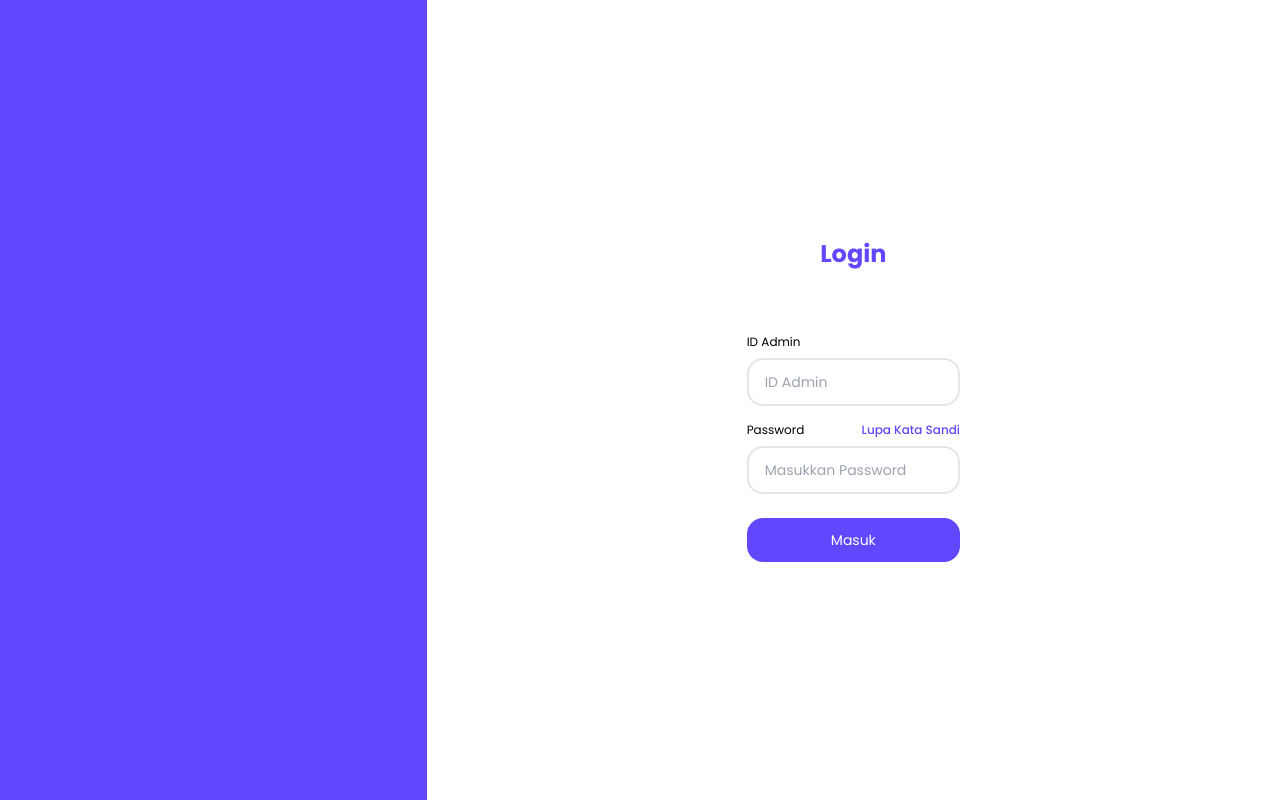
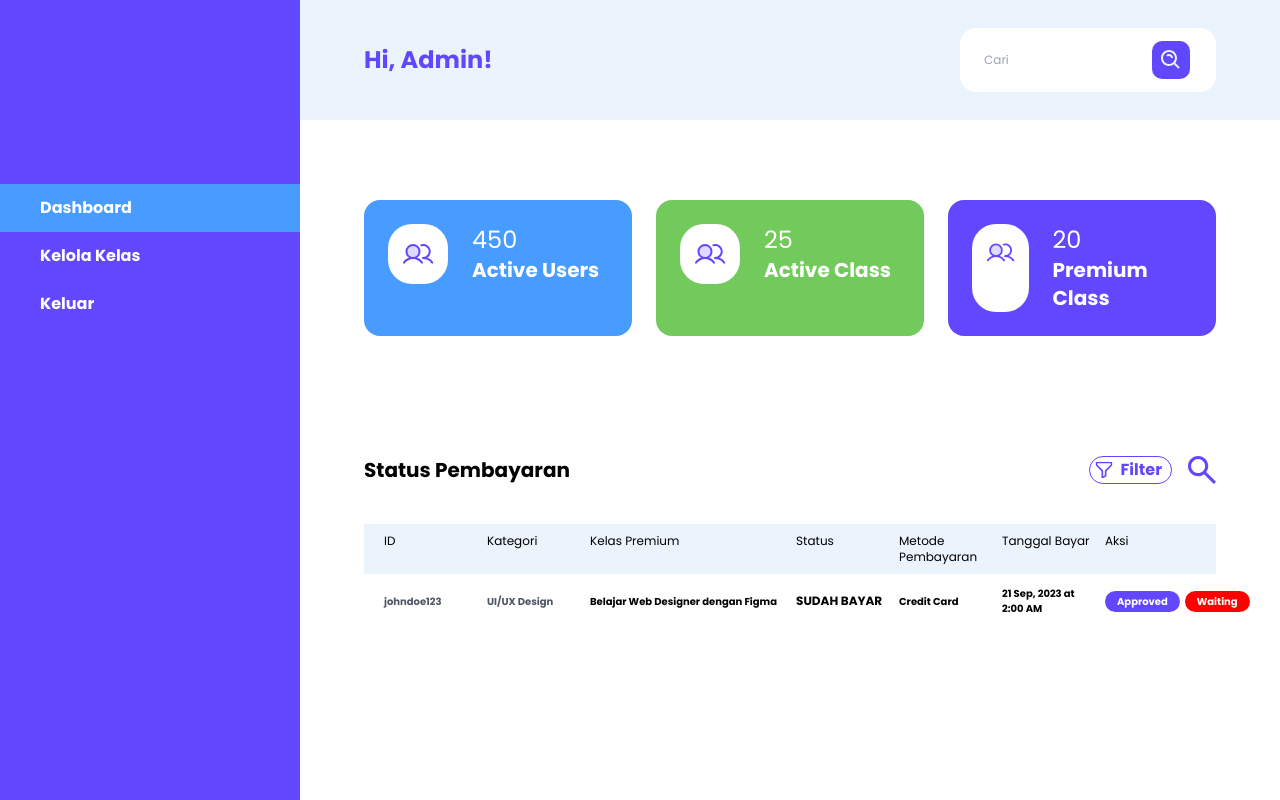
Before and after one commit to Andisurya01/Final-Project-Admin, a React (Vite) app: page /dashboard in a window 1280 px wide. Before the commit this address led to /login. Built offline with nearby package versions, Linux system fonts and the light colour scheme.

Commit message:
Memperbaiki button tambah kelas

```diff
--- a/src/components/Context/HookButtonProvider.jsx
+++ b/src/components/Context/HookButtonProvider.jsx
@@ -3,10 +3,10 @@ import { createContext, useState } from "react";
 export const HookButtonContext = createContext();
 
 export default function HookButtonProvider({ children }) {
-    const [isTambahKelas, setIsTambahKelas] = useState(false)
+    const [addClass, setAddClass] = useState(false)
 
     return (
-        <HookButtonContext.Provider value={[isTambahKelas, setIsTambahKelas]}>
+        <HookButtonContext.Provider value={[addClass, setAddClass]}>
             {children}
         </HookButtonContext.Provider>
     )
--- a/src/components/Dashboard/DataStatusPembayaran.jsx
+++ b/src/components/Dashboard/DataStatusPembayaran.jsx
@@ -1,4 +1,5 @@
 /* eslint-disable react/prop-types */
+import ButtonAksi from "../Button/ButtonAksi"
 const DataStatusPembayaran = ({ ID, Kategori, KelasPremium, Status, MetodePembayaran, TanggalBayar }) => {
     return (
         <section className="px-16">
@@ -9,6 +10,14 @@ const DataStatusPembayaran = ({ ID, Kategori, KelasPremium, Status, MetodePembay
                 <div className="text-xs font-bold "><p>{Status}</p></div>
                 <div className="text-[10px] font-bold "><p>{MetodePembayaran}</p></div>
                 <div className="text-[10px] font-bold "><p>{TanggalBayar}</p></div>
+                <div className="flex gap-[5px]">
+                    <button>
+                        <ButtonAksi title="Approved" background="#6148FF" />
+                    </button>
+                    <button>
+                        <ButtonAksi title="Waiting" background="#FF0000" />
+                    </button>
+                </div>
             </div>
         </section>
     )
--- a/src/components/Dashboard/Tabel.jsx
+++ b/src/components/Dashboard/Tabel.jsx
@@ -20,6 +20,9 @@ const Tabel = () => {
                 <div>
                     <p className="text-xs font-normal">Tanggal Bayar</p>
                 </div>
+                <div>
+                    <p className="text-xs font-normal">Aksi</p>
+                </div>
             </div>
         </section>
     )
--- a/src/components/HeadingTable/HeadingTable.jsx
+++ b/src/components/HeadingTable/HeadingTable.jsx
@@ -1,21 +1,26 @@
-import { useContext, useState } from "react"
+import TambahKelas from "../PopUp/TambahKelas"
+import { useContext } from "react"
 import { HookButtonContext } from "../Context/HookButtonProvider"
 /* eslint-disable react/prop-types */
 const HeadingTable = ({Title, TambahButton }) => {
-    const [isTambahKelas, setIsTambahKelas] = useState(false)
+    const [addClass, setAddClass] = useContext(HookButtonContext)
 
-    const handleTambahKelas = () => {
-        setIsTambahKelas(!isTambahKelas)
-        console.log("tekan");
+    const handleAddClass = () => {
+        if (addClass === true) {
+            setAddClass(false)
+        }else{
+            setAddClass(true)
+        }
     }
     return (
         <section className="flex justify-between content-center px-16 py-10 ">
             <h1 className="text-xl font-bold ">{Title}</h1>
             <div className="flex gap-4">
+                {handleAddClass && <TambahKelas />}
                 <div className={TambahButton}>
-                    <div className="flex items-center bg-DARKBLUE05 rounded-2xl px-[10px] py-[5px]">
+                    <div className="flex items-center bg-DARKBLUE05 rounded-2xl px-[10px] py-[5px]" onClick={handleAddClass}>
                         <img src="/icon_svg/gala_add.svg" />
-                        <button type="button" className="font-bold text-white text-base px-2" onClick={handleTambahKelas}>Tambah</button>
+                        <button type="button" className="font-bold text-white text-base px-2" >Tambah</button>
                     </div>
                 </div>
                 <div className="flex items-center rounded-2xl px-[5px]  border-DARKBLUE05 border">
--- a/src/components/KelolaKelas/DataTabelKelas.jsx
+++ b/src/components/KelolaKelas/DataTabelKelas.jsx
@@ -13,12 +13,12 @@ const DataTabelKelas = ({ KodeKelas, Kategori, NamaKelas, TipeKelas, Level, Harg
                 <div className="text-[10px] font-bold "><p>{Level}</p></div>
                 <div className="text-[10px] font-bold "><p>{HargaKelas}</p></div>
                 <div className="flex gap-[5px]">
-                    <div>
+                    <button>
                         <ButtonAksi title="Ubah" background="#6148FF" />
-                    </div>
-                    <div>
+                    </button>
+                    <button>
                         <ButtonAksi title="Hapus" background="#FF0000" />
-                    </div>
+                    </button>
                 </div>
             </div>
         </section>
--- a/src/components/PopUp/TambahKelas.jsx
+++ b/src/components/PopUp/TambahKelas.jsx
@@ -1,11 +1,25 @@
 import ButtonTambahKelas from "../Button/ButtonTambahKelas";
+import { useContext } from "react";
+import { HookButtonContext } from "../Context/HookButtonProvider";
+const TambahKelas = () => {
+    const [addClass, setAddClass] = useContext(HookButtonContext)
 
-const TambahKelas = () => {
-    return(
-        <section className="bg-white rounded-2xl max-w-screen-md mx-auto">
+    const handleAddClass = () => {
+        if (addClass === true) {
+            setAddClass(false)
+        }else{
+            setAddClass(true)
+        }
+    }
+    return (
+        <>
+            {addClass ?
+                <div className="fixed inset-0 py-5 bg-black/50">
+                    <div className="bg-white rounded-2xl max-w-screen-md mx-auto">
                         <div className="px-44 relative">
-                <img src="/icon_svg/LiveArea.svg" alt="Close icon" className="absolute top-0 right-0 pt-4 pr-4"/>
-
+                            <button type="button" onClick={handleAddClass}>
+                                <img src="/icon_svg/LiveArea.svg" alt="Close icon" className="absolute top-0 right-0 pt-4 pr-4" />
+                            </button>
                             <h1 className="font-bold py-11 text-2xl text-center text-DARKBLUE05">TambahKelas</h1>
 
                             <div className="pb-4">
@@ -41,7 +55,9 @@ const TambahKelas = () => {
                                 <div className="col-span-5"><ButtonTambahKelas background={"#6148FF"} title={"Simpan"}></ButtonTambahKelas></div>
                             </div>
                         </div>
-        </section>
+                    </div>
+                </div> : null}
+        </>
     )
 }
 
--- a/src/pages/LoginPages.jsx
+++ b/src/pages/LoginPages.jsx
@@ -3,11 +3,11 @@ const LoginPages = () => {
     return (
         <>
             <section className="mx-auto">
-                <div className="grid grid-cols-12 ">
-                    <div className="col-span-4 bg-DARKBLUE05 h-screen">
+                <div className="md:grid md:grid-cols-12 ">
+                    <div className="md:col-span-4 hidden md:block  bg-DARKBLUE05 h-screen">
 
                     </div>
-                    <div className="col-span-8 my-auto px-80">
+                    <div className="md:col-span-8 my-auto md:py-0 py-60 2xl:px-80 xl:px-60 lg:px-40 md:px-20 px-10">
                         <LoginForm />
                     </div>
 
--- a/src/routes/PrivateRoutes.jsx
+++ b/src/routes/PrivateRoutes.jsx
@@ -2,7 +2,7 @@ import { Navigate, Outlet } from "react-router-dom";
 
 const PrivateRoutes = () => {
     // const token = localStorage.getItem("token");
-    const auth = {'token': false}
+    const auth = {'token': true}
     return (
         auth.token ? <Outlet /> : <Navigate to="/login" />
     );
--- a/src/routes/Routes.jsx
+++ b/src/routes/Routes.jsx
@@ -4,11 +4,12 @@ import DashBoard from "../components/DashBoard/DashBoard";
 import KelolaKelas from "../components/KelolaKelas/KelolaKelas";
 import PrivateRoutes from "./PrivateRoutes";
 import LoginPages from "../pages/LoginPages";
+import HookButtonProvider from "../components/Context/HookButtonProvider";
 const router = createBrowserRouter(
     createRoutesFromElements(
         <Route>
             <Route element={<PrivateRoutes />}>
-                <Route path='/' element={<DashboardPages />}>
+                <Route path='/' element={<HookButtonProvider><DashboardPages /></HookButtonProvider>}>
                     <Route path='/dashboard' element={<DashBoard />} />
                     <Route path='/kelolakelas' element={<KelolaKelas />} />
                 </Route>
```
Lines whose indentation alone changed are shown as unchanged.
